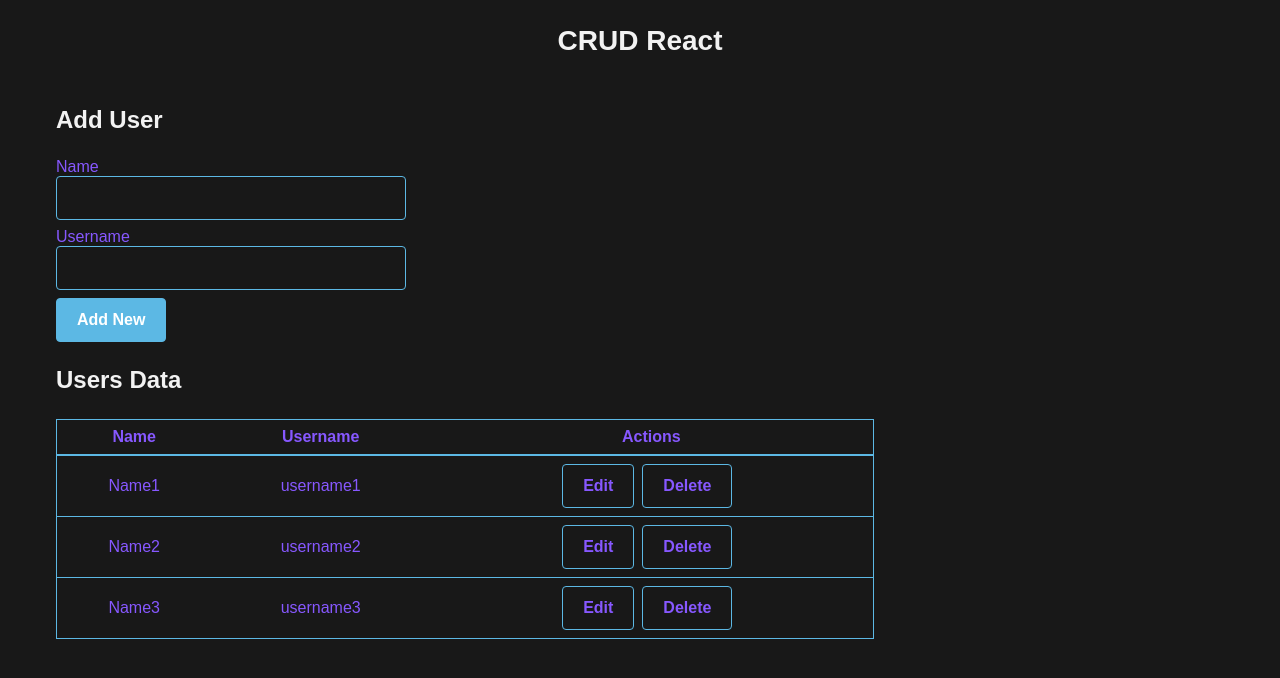
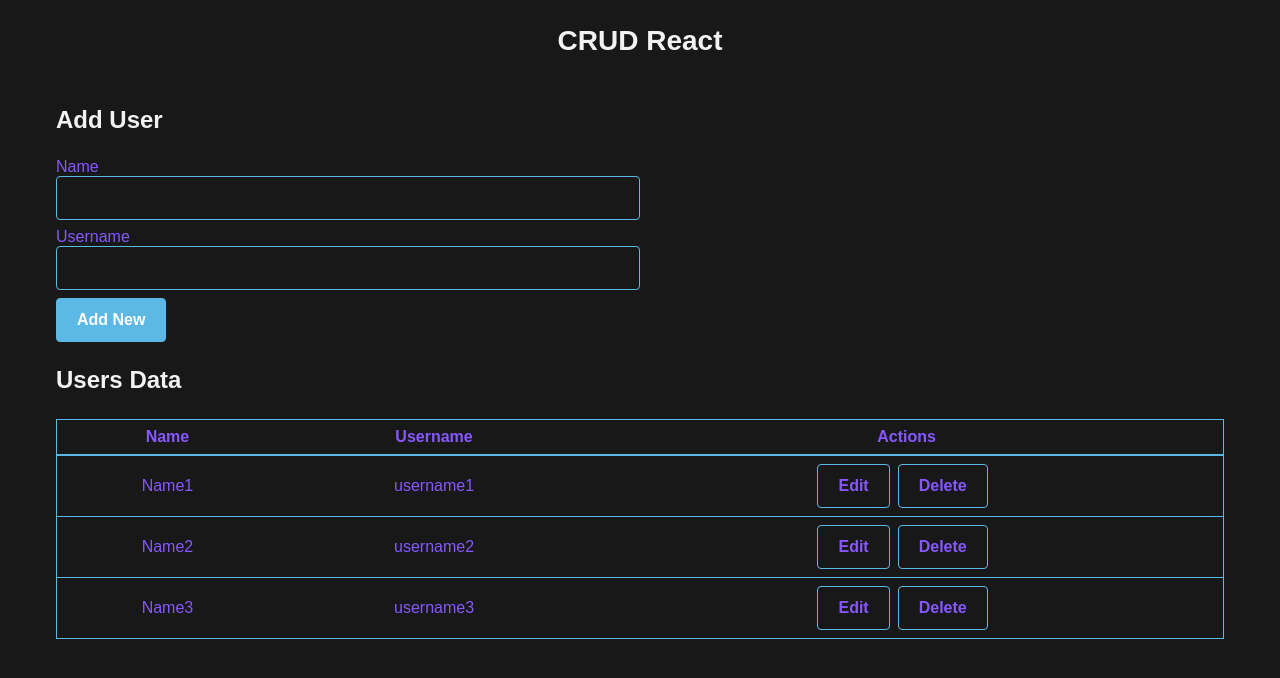
Before and after one commit to alyailyasa/CRUD, a React (Create React App) app: page / in a window 1280 px wide. Shown: the top 678 px of the page. Built offline with nearby package versions, Linux system fonts and the light colour scheme.

Commit message:
Update index.css

```diff
--- a/src/index.css
+++ b/src/index.css
@@ -71,7 +71,7 @@ h2 {
   background: transparent;
   margin-bottom: 0.5rem;
   font-size: 1rem;
-  width: 30%;
+  width: 50%;
   line-height: 1;
 }
 
@@ -79,7 +79,7 @@ h2 {
 table {
   border-collapse: collapse;
   border: 1px solid #5CB8E4;
-  width: 70%;
+  width: 100%;
   max-width: 100%;
 }
 
```
